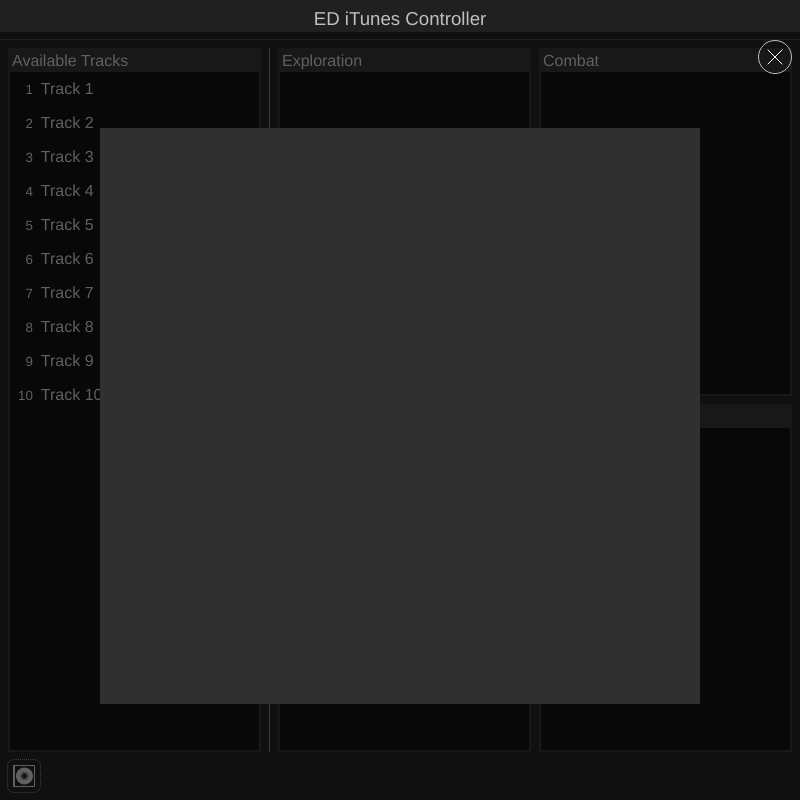
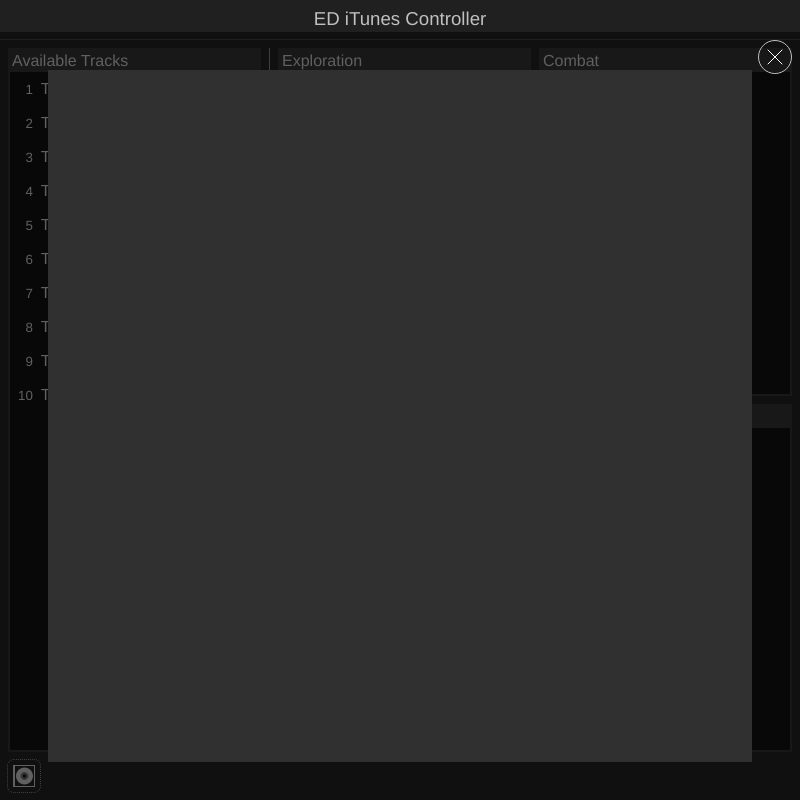
Before and after one commit to SilverWolf32/ed-jukebox, an Electron app: page app/index.html in a window 800 px wide. Both pictures are taken after a click on the button "Select album". Drawn offline with nearby package versions, Linux system fonts and the light colour scheme; files that its build step writes are made by us from their sources.

Commit message:
Make overlay larger, automatically adjust it to not hit close button

```diff
--- a/app/show-album-chooser.js
+++ b/app/show-album-chooser.js
@@ -11,7 +11,7 @@
 
 		// show actual overlay content
 		let overlay = document.getElementById("album-chooser-overlay")
-		overlay.style.top = "12.5%" // move up
+		overlay.style.top = "0%" // move up
 	}
 
 	let albumChooserCancelButton = document.getElementById("album-chooser-cancel")
@@ -21,6 +21,6 @@
 		overlayContainer.style.visibility = "hidden"
 
 		let overlay = document.getElementById("album-chooser-overlay")
-		overlay.style.top = "100%" // move up
+		overlay.style.top = "100%" // move down
 	}
 })()
--- a/app/style/overlay.less
+++ b/app/style/overlay.less
@@ -11,19 +11,20 @@
 	bottom: 0px;
 	background-color: fade(#000000, 50%);
 	transition: opacity 0.5s, visibility 0.5s; // visibility doesn't actually transition, but is needed here for transitioning back
-	/* display: flex;
+	display: flex;
 	justify-content: center;
-	align-items: center; */
+	align-items: center;
 }
 
 .overlay {
-	position: absolute;
+	position: relative;
 	// visibility: hidden;
-	width: 75%;
-	height: 75%;
+	width: 90%;
+	height: 90%;
+	max-width: calc(100% - (48px * 2)); // 48px is width of close button + margin
 	// flex: 0 0 auto;
 	top: 100%; // just offscreen
-	left: 12.5%; // center
+	// left: 5%; // center
 	background-color: @basebg2;
 	transition: top 0.5s;
 }
```
